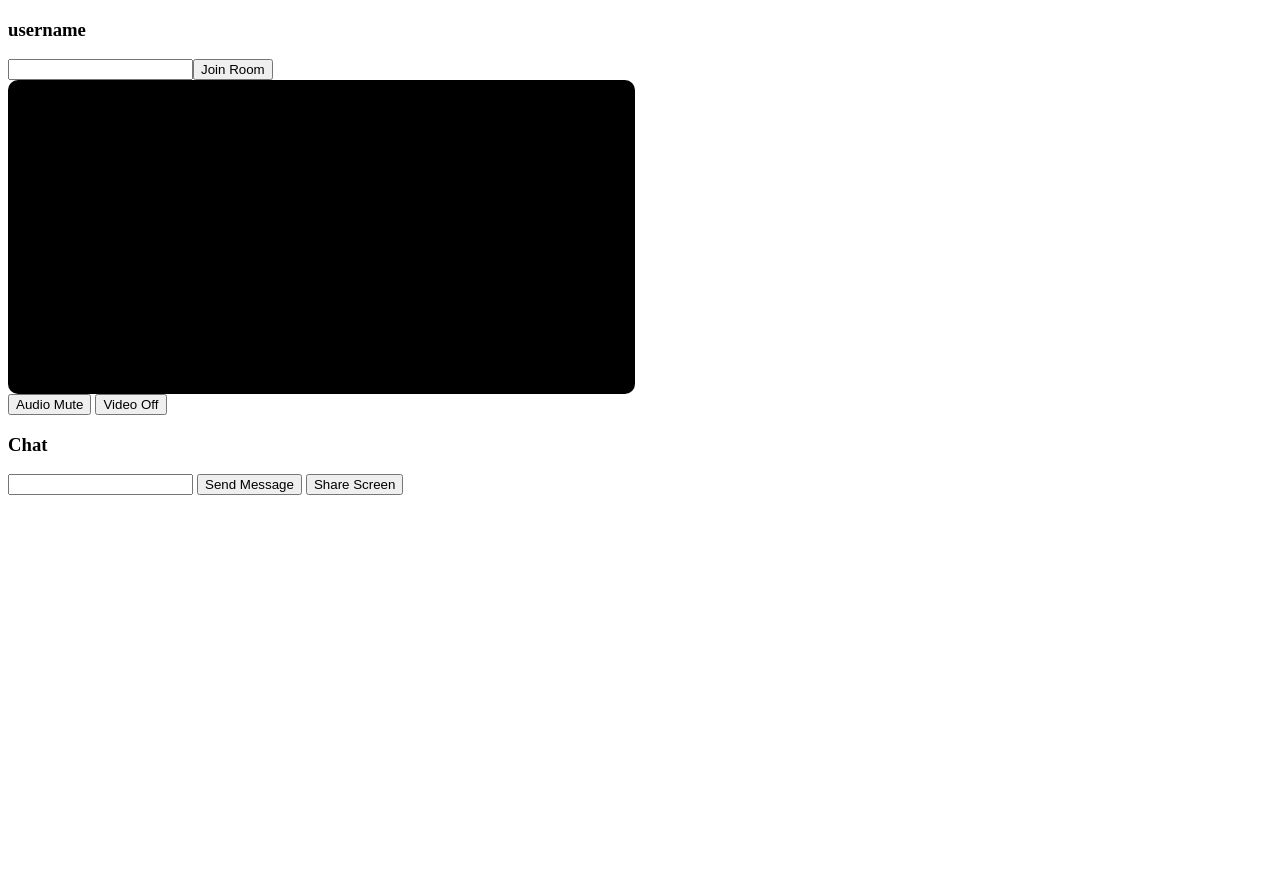
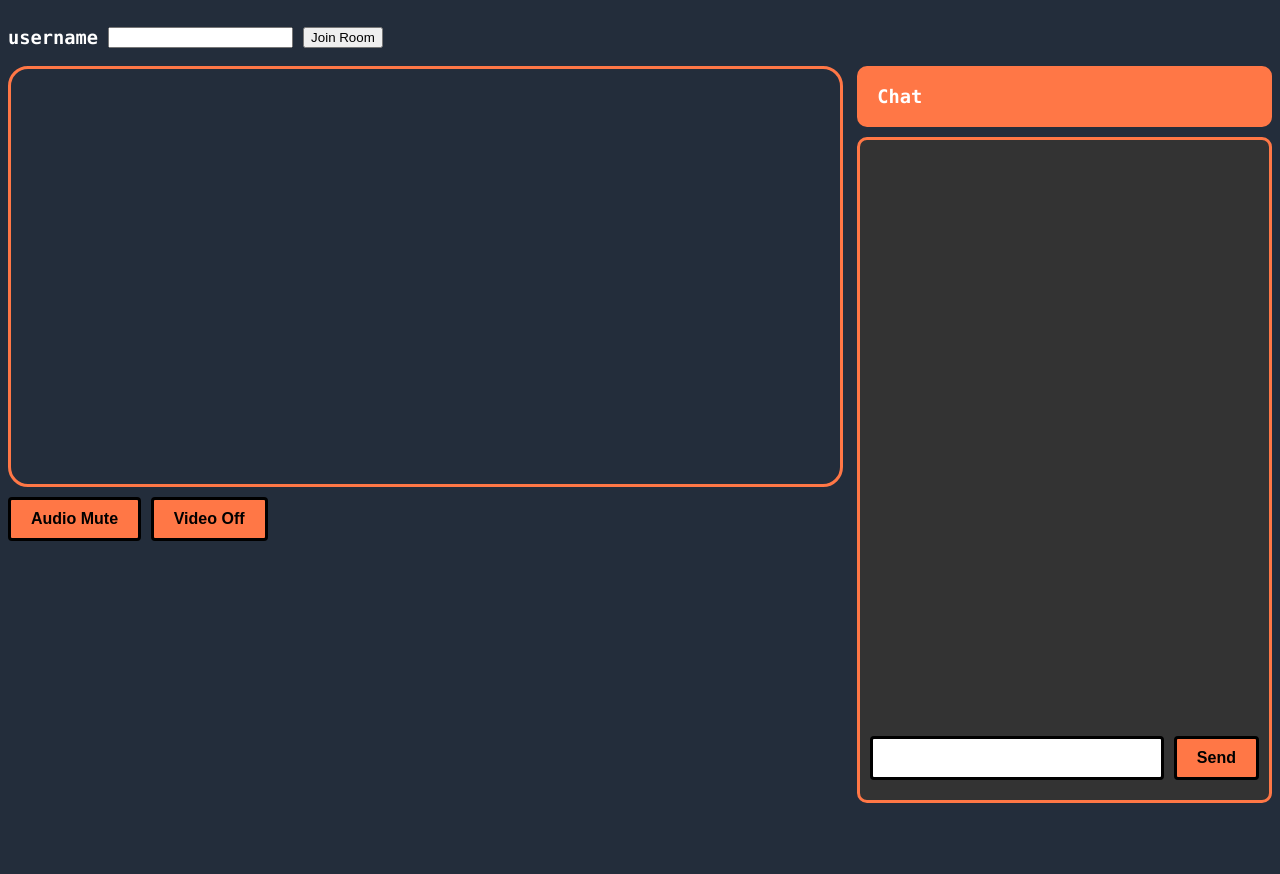
Before and after one commit to Shijin1111/HackersBridge, a Django app: page /competitor/team/3/meeting/ in a window 1280 px wide. Before the commit the page ends 495 px from the top, so only its background shows below. Run offline with Django 5.2, Linux system fonts and the light colour scheme.

```diff
--- a/templates/competitor/meeting.html
+++ b/templates/competitor/meeting.html
@@ -7,61 +7,144 @@
     <title>Document</title>
 </head>
     <style>
+        body {
+            background-color: #232d3b;
+            color:white;
+            font-family: "Lucida Console", "Courier New", monospace;
+        }
+
         .main-grid-container {
             display: grid;
-            grid-template-columns: 1fr 1fr;
-            grid-gap: 10px;
+            grid-template-columns: 2fr 1fr; /* Set left part (video) to take 2 parts and right part (chat) to take 1 part */
+            grid-gap: 20px;
+            height: 100vh;
         }
-        .video-container {
-            display: grid;
-            grid-template-rows: 1fr 1fr;
-            grid-gap: 10px;
-        }
-        video {
-            border-radius: 10px;
-            background-color: black;
-        }
+
         .video-container {
             display: flex;
             flex-wrap: wrap;
             gap: 10px;
         }
+
         .video-wrapper {
             width: 200px;
             height: 150px;
             position: relative;
         }
+
         video {
             width: 100%;
+            height: auto;
+            {% comment %} max-height:500px; {% endcomment %}
+            border-radius: 20px;
+            background-color: #232d3b;
+            border:solid #ff7746;
+        }
+
+        .chat {
+            display: flex;
+            flex-direction: column;
+            gap: 10px;
             height: 100%;
+        }
+
+        #messages {
+            display: flex;
+            flex-direction: column;
+            flex-grow: 1;
+            background-color: #333;
+            padding: 10px;
+            border-radius: 10px;
+            margin-bottom: 10px;
+            border: solid #ff7746;
+            max-height: calc(100vh - 160px); /* Adjust based on your layout */
+        }
+
+        #messages-list {
+            list-style-type: none;
+            padding: 0;
+            overflow-y: auto; /* Enables scroll for the message list */
+            flex-grow: 1; /* Allow the messages list to take all available space and scroll */
+        }
+
+        .btns {
+            display: flex;
+            justify-content: space-between;
+            gap: 10px;
+            margin-top: auto; /* Pushes the buttons to the bottom of the #messages container */
+        }
+
+        #msg {
+            width: calc(100% - 100px);
+            padding: 5px;
+        }
+
+
+
+
+
+        #chat_h{
+            background-color:#ff7746;
+            padding:20px;
+            margin:0px;
+            border-radius:10px;
+        }
+        .btn-like {
+            display: inline-block;
+            padding: 10px 20px;
+            font-size: 16px;
+            font-weight: bold;
+            text-align: center;
+            text-decoration: none;
+            transition: background-color 0.3s, color 0.3s, transform 0.2s ease, box-shadow 0.3s ease;
+            background-color: rgb(255, 119, 70);
+            border-radius: 5px;
+            color: rgb(0, 0, 0);
+            border: solid black;
+            border-radius:4px;
+            margin:10px 0px;
+        }
+
+        .btn-like:hover {
+            border: solid #232d3b;
+            background-color: white
+            color: black; /* Ensures text color becomes white */
+            transform: scale(1.01);
         }
 
     </style>
 <body>
-    <h3 id="label-username">username</h3>
-    <div>
-        <input id="username"><button id="btn-join">Join Room</button>
+    <div style="display: flex; align-items: center; gap: 10px;">
+        <h3 id="label-username">username</h3>
+        <input id="username">
+        <button id="btn-join">Join Room</button>
     </div>
+
     <div class="main-grid-container">
         <div id="video-container">
             <div>
                 <video id="local-video" style="float:left;" autoplay playsinline></video>
             </div>
-            <button id="btn-toggle-audio">Audio Mute</button>
-            <button id="btn-toggle-video">Video Off</button>
-        <div>
+            <button id="btn-toggle-audio" class="btn-like">Audio Mute</button>
+            <button id="btn-toggle-video" class="btn-like">Video Off</button>
+            {% comment %} <button id="btn-share-screen" >Share screen</button> {% endcomment %}
+
+        </div>
+
         <div class="chat">
-            <h3>Chat</h3>
+            <h3 id="chat_h">Chat</h3>
             <div id="messages">
                 <ul id="messages-list">
                 </ul>
+                <div class="btns">
+                    <input id="msg" type="text"  class="btn-like" style="background-color:white;">
+                    <button id="btn-send-msg" class="btn-like">Send</button>
+                </div>
             </div>
-            <div>
-                <input id="msg" type="text">
-                <button id="btn-send-msg">Send Message</button>
-                <button id="btn-share-screen">Share Screen</button>
-        <div>
+
+        </div>
     </div>
+
     <script type="text/javascript" src="{%static 'js/meeting.js'%}"></script>
     <span id="team_id" style="display: none;">{{ team_id }}</span>
 
```
Also changed, not shown: db.sqlite3, static/js/meeting.js (line endings or trailing spaces).
